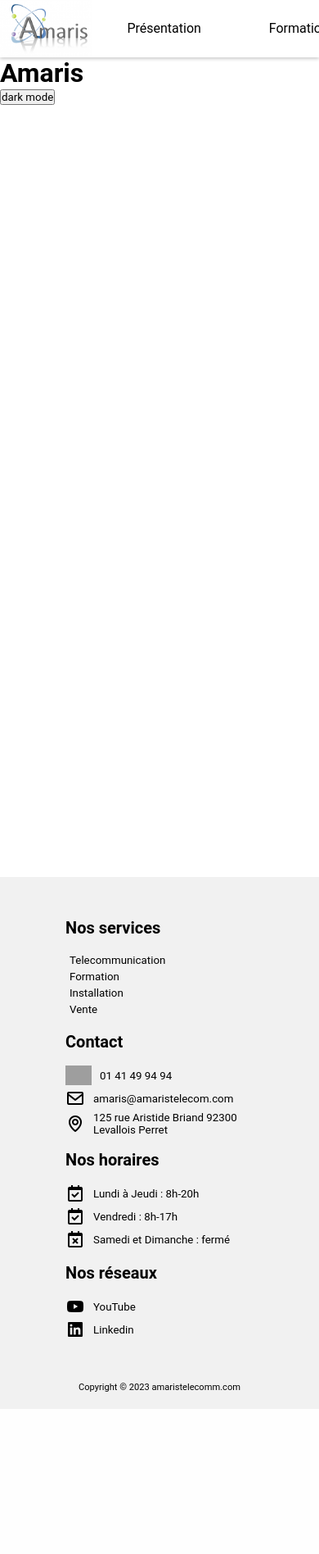
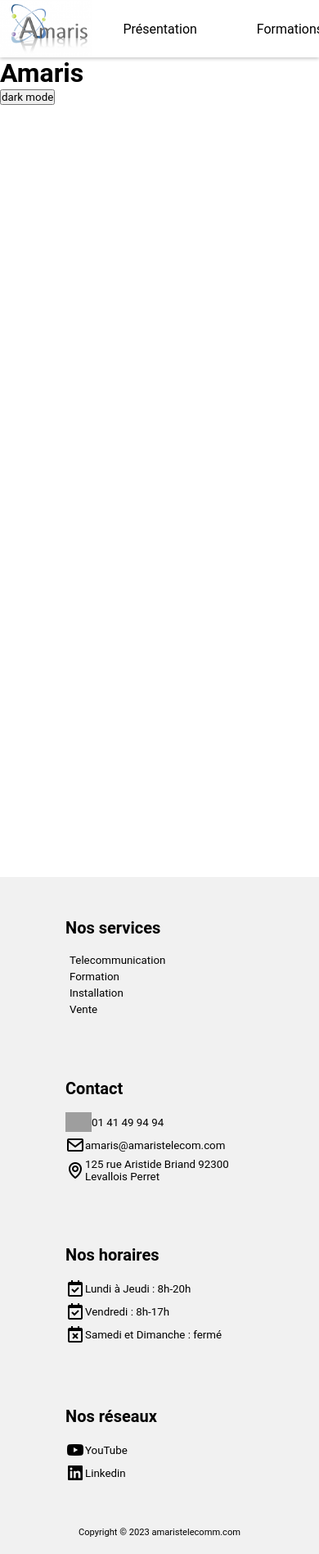
Before and after one commit to alexlec2/amaris_app, a PHP site: page / in a window 390 px wide. Shown: the whole page at 82% size. Before the commit the page ends 1719 px from the top, so only its background shows below. Run offline with PHP 8.4, Linux system fonts and the light colour scheme; grey boxes are pictures that could not be loaded.

Commit message:
update nabar + responsivefooter

```diff
--- a/index.html
+++ b/index.html
@@ -57,13 +57,16 @@
     <footer id="footer" class="footer">
         <div class="footer_elements">
             <div class="services_footer">
-                <h2>Nos services</h2>
-                <p>Telecommunication</p>
-                <p>Formation</p>
-                <p>Installation</p>
-                <p>Vente</p>
+                <div>
+                    <h2>Nos services</h2>
+                    <p>Telecommunication</p>
+                    <p>Formation</p>
+                    <p>Installation</p>
+                    <p>Vente</p>
+                </div>
             </div>
             <div class="contact_footer">
+                <div>
                 <h2>Contact</h2>
                 <div class="contact_element">
                     <img src="assets/icons/phone.png" alt="Phone Logo" class="logo">
@@ -77,8 +80,10 @@
                     <img src="assets/icons/map.png" alt="Map Logo" class="logo">
                     <a href="https://goo.gl/maps/v1Hs2HonZ69SfXP98" target="_blank">125 rue Aristide Briand 92300 Levallois Perret</a>
                 </div>
+                </div>
             </div>
             <div class="horaire_footer">
+                <div>
                 <h2>Nos horaires</h2>
                 <div class="horaire_element">
                     <img src="assets/icons/calendar-check.png" alt="Calendar check Logo" class="logo">
@@ -93,8 +98,10 @@
                     <img src="assets/icons/calendar-x.png" alt="Calendar x Logo" class="logo">
                     <div>Samedi et Dimanche : fermé</div>
                 </div>
+                </div>
             </div>
             <div class="reseaux_footer">
+                <div>
                 <h2>Nos réseaux</h2>
                 <div class="reseaux_element">
                     <img src="assets/icons/youtube.png" alt="Youtube Logo" class="logo">
@@ -104,6 +111,7 @@
                     <img src="assets/icons/linkedin.png" alt="Linkedin Logo" class="logo">
                     <a href="https://www.linkedin.com/company/amaris-audit-maitrise-administration-reseau-informatique-systeme/about/" target="_blank">Linkedin</a>
                 </div>
+                </div>
             </div>
         </div>
         <div class="copyright">
--- a/style/footer.css
+++ b/style/footer.css
@@ -13,6 +13,7 @@
 }
 .footer_elements{
     display: flex;
+    flex-wrap : wrap;
     justify-content: center;
     gap: 70px;
 }
@@ -30,24 +31,30 @@
 .contact_element, .horaire_element, .reseaux_element{
     display: flex;
     align-items: center;
-    gap: 10px;
+
 }
 .services_footer p{
     margin: 5px;
+
 }
 .contact_footer, .horaire_footer, .reseaux_footer, .services_footer{
+    display : flex;
+    justify-content: center;
+    margin : 0 15px;
+    width : 230px;
     max-width: 230px;
 }
 .contact_footer div, .horaire_footer div, .reseaux_footer div{
     padding: 2px 0;
 }
-@media only screen and (max-width: 1000px) {
-    .footer_elements{
-        display: grid;
-        place-content: center;
-        gap: 15px;
+@media only screen and (max-width: 1037px) {
+    .contact_footer, .horaire_footer, .reseaux_footer, .services_footer{
+        display : block;
+        margin : 0 15px;
     }
+
 }
+
 .copyright{
     display: flex;
     justify-content: center;
--- a/style/navbar.css
+++ b/style/navbar.css
@@ -35,21 +35,29 @@
     display: flex;
     align-items: center;
     justify-content: center;
-    width: 175px;
+    width: 165px;
+    transition: .3s ease-out;
 }
 
 nav a{
     text-decoration: none;
+    transition: .3s ease-out;
     color: black;
-    border-bottom: 2px solid transparent;
-    transition: .3s ease-in;
 }
 
-nav li:hover{
+
+
+nav ul li:hover{
     background-color: RGBa(200,200,200,0.3);
-    color: #4b6d99;
+
     border-bottom: 2px solid #5e88bf;
 }
+
+nav ul li:hover > a{
+    color: #425f86;;
+}
+
+
 
 .menu_deroulant {
     position: relative;
@@ -68,6 +76,8 @@
 nav > ul li:hover .menu_sous_deroulant{
     display: flex;
     flex-direction: column;
+    border-bottom : none;
+
 }
 
 .menu_sous_deroulant li{
@@ -75,16 +85,18 @@
     width: 100%;
     vertical-align: top;
     font-size: smaller;
-
+    transition : 0.3s ease-in;
+}
+.menu_sous_deroulant li:hover{
+    border-bottom: none;
 }
 .menu_sous_deroulant a{
     height: 38px;
     border-bottom: none;
     padding-top: 15px;
+
 }
-.menu_sous_deroulant a:hover{
-    border-bottom: none;
-}
+
 .menu_deroulant > a::after{
     content:" ▼";
     font-size: 10px;
@@ -94,3 +106,7 @@
     height : inherit;
     width : auto;
 }
+
+@media only screen and (max-width: 1000px){
+
+}
--- a/style/style.css
+++ b/style/style.css
@@ -15,7 +15,7 @@
 
  .button {
      backface-visibility: hidden;
-     background-color: #405cf5;
+     background-color: #5e88bf;
      border-radius: 6px;
      border-width: 0;
      box-shadow: rgba(50, 50, 93, .1) 0 0 0 1px inset,rgba(50, 50, 93, .1) 0 2px 5px 0,rgba(0, 0, 0, .07) 0 1px 1px 0;
```
